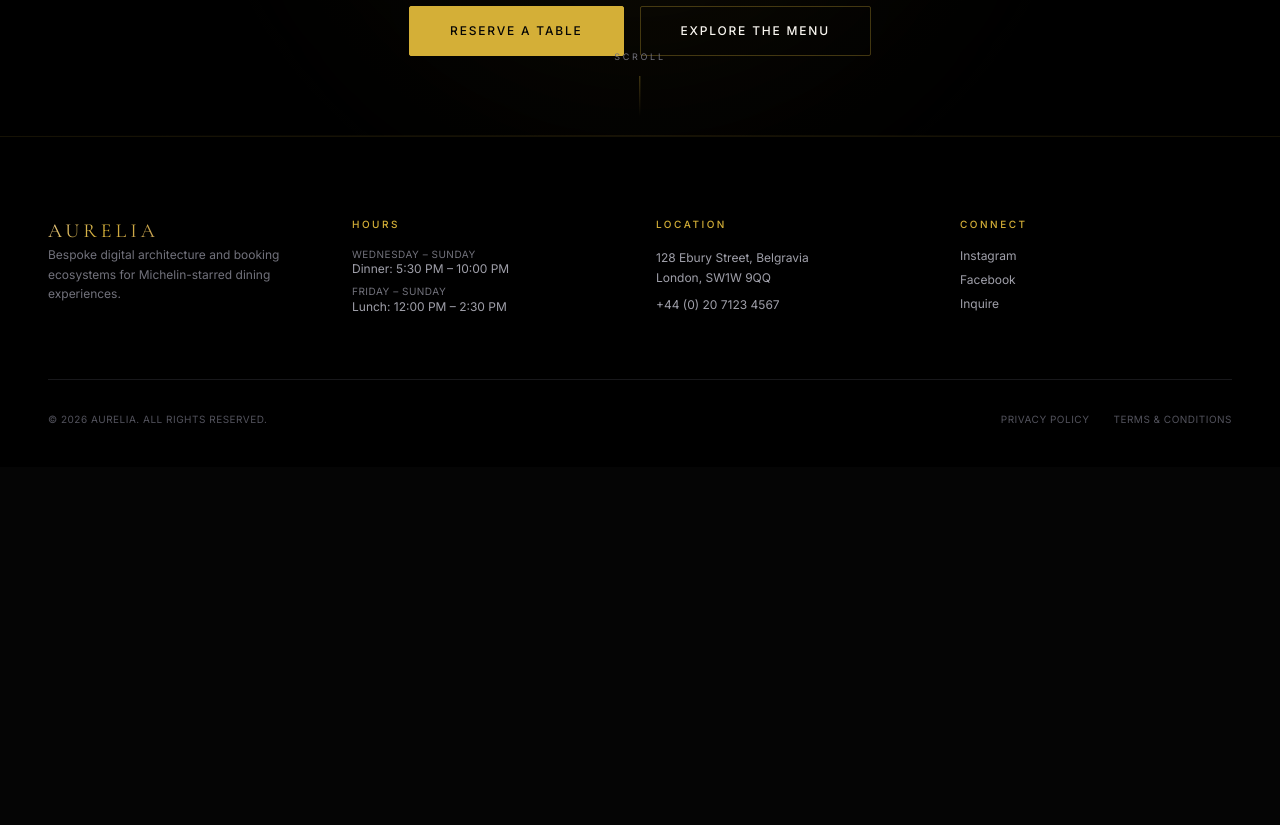
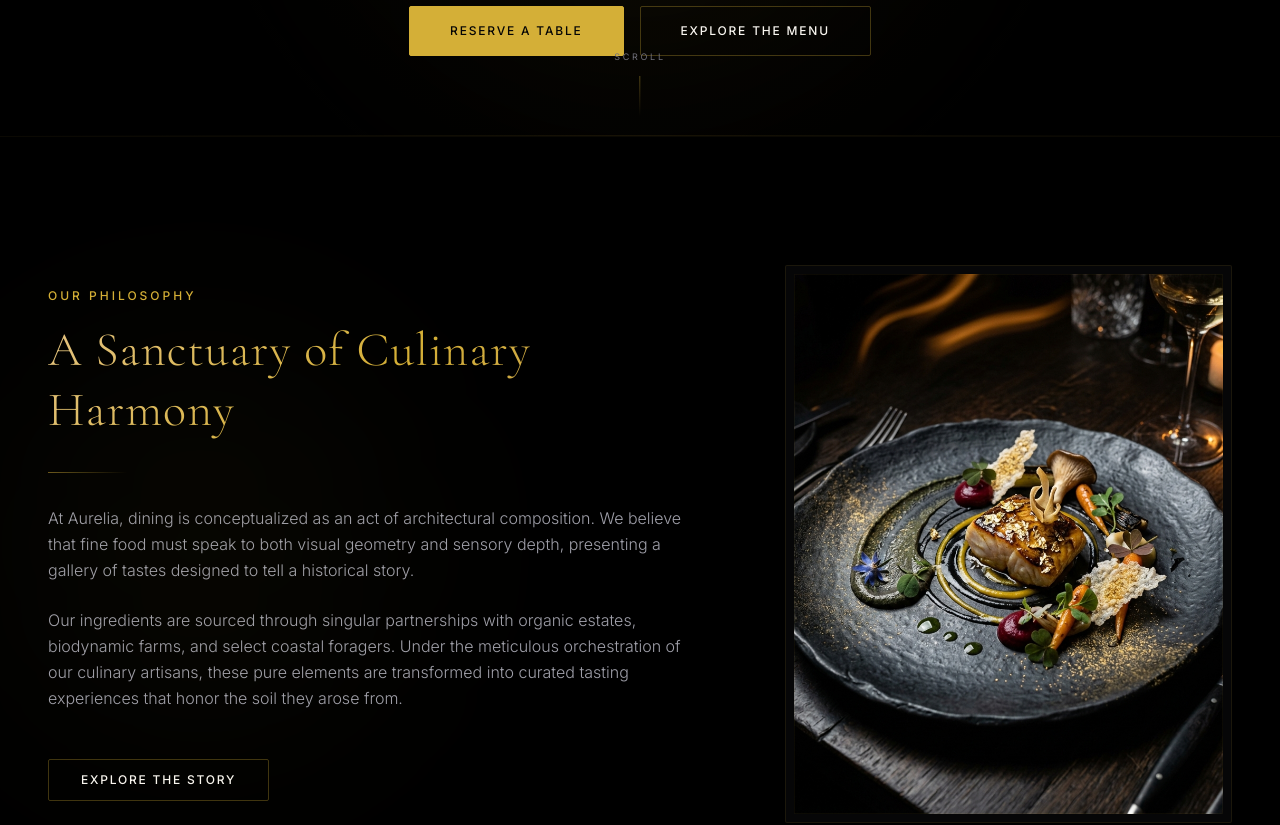
Before and after one commit to akashhimsara/AURELIA-Michelin-style-luxury-dining-, a Next.js app: page / in a window 1280 px wide. Shown: the part 640-1465 px from the top of the page. Before the commit the page ends 1107 px from the top, so only its background shows below. Built offline with nearby package versions, Linux system fonts and the light colour scheme.

Commit message:
feat: implement about section and integrate into landing page homepage

```diff
--- a/src/app/page.tsx
+++ b/src/app/page.tsx
@@ -1,10 +1,12 @@
 import { PageWrapper } from "@/components/ui/page-wrapper";
 import { Hero } from "@/features/landing/components/hero";
+import { About } from "@/features/landing/components/about";
 
 export default function Home() {
   return (
     <PageWrapper>
       <Hero />
+      <About />
     </PageWrapper>
   );
 }
--- /dev/null
+++ b/src/features/landing/components/about.tsx
@@ -0,0 +1,89 @@
+import React from "react";
+import Image from "next/image";
+import { Container } from "@/components/ui/container";
+import { Section } from "@/components/ui/section";
+import { Heading } from "@/components/ui/heading";
+import { Button } from "@/components/ui/button";
+import { AnimationWrapper } from "@/components/ui/animation-wrapper";
+
+export function About() {
+  return (
+    <Section id="story" padding="md" className="bg-black border-t border-gold/5 relative overflow-hidden">
+      {/* Ambient background gold leaf lighting leak */}
+      <div className="absolute top-1/2 left-0 w-[400px] h-[400px] bg-gold/3 rounded-full blur-[100px] pointer-events-none -translate-y-1/2" />
+
+      <Container>
+        <div className="grid grid-cols-1 lg:grid-cols-12 gap-12 lg:gap-20 items-center">
+
+          {/* Left Column: Brand Story Narrative */}
+          <div className="lg:col-span-7 space-y-8">
+            <div className="space-y-4">
+              {/* Category Label */}
+              <AnimationWrapper delay={0.2}>
+                <Heading subtitle>Our Philosophy</Heading>
+              </AnimationWrapper>
+
+              {/* Story Heading */}
+              <AnimationWrapper delay={0.4}>
+                <Heading as="h2" accent className="tracking-wide">
+                  A Sanctuary of Culinary Harmony
+                </Heading>
+              </AnimationWrapper>
+            </div>
+
+            {/* Horizontal thin gold divider line */}
+            <AnimationWrapper delay={0.5}>
+              <div className="h-[1px] w-20 bg-gradient-to-r from-gold/50 to-transparent" />
+            </AnimationWrapper>
+
+            {/* Editorial Story Paragraphs */}
+            <div className="space-y-6 text-zinc-400 font-sans text-sm sm:text-base leading-relaxed font-light">
+              <AnimationWrapper delay={0.6}>
+                <p>
+                  At Aurelia, dining is conceptualized as an act of architectural composition. We believe that fine food must speak to both visual geometry and sensory depth, presenting a gallery of tastes designed to tell a historical story.
+                </p>
+              </AnimationWrapper>
+
+              <AnimationWrapper delay={0.7}>
+                <p>
+                  Our ingredients are sourced through singular partnerships with organic estates, biodynamic farms, and select coastal foragers. Under the meticulous orchestration of our culinary artisans, these pure elements are transformed into curated tasting experiences that honor the soil they arose from.
+                </p>
+              </AnimationWrapper>
+            </div>
+
+            {/* Story CTA */}
+            <AnimationWrapper delay={0.8} className="pt-4">
+              <Button variant="outline">
+                Explore the Story
+              </Button>
+            </AnimationWrapper>
+          </div>
+
+          {/* Right Column: Culinary Masterpiece Image Showcase */}
+          <div className="lg:col-span-5 flex justify-center lg:justify-end">
+            <AnimationWrapper delay={0.5} className="w-full max-w-[400px] lg:max-w-none">
+              {/* Double border luxury photo frame */}
+              <div className="relative aspect-[4/5] w-full p-2 border border-gold/10 bg-charcoal/50 rounded-sm overflow-hidden gold-border-glow shadow-elevation">
+                {/* Thin gold border spacer line */}
+                <div className="absolute inset-2 border border-gold/5 pointer-events-none z-10" />
+
+                {/* Next.js optimized image wrapper */}
+                <div className="relative w-full h-full overflow-hidden rounded-sm bg-zinc-950">
+                  <Image
+                    src="/about-dish.png"
+                    alt="Premium Michelin-starred dish presentation at Aurelia"
+                    fill
+                    sizes="(max-width: 768px) 100vw, (max-width: 1024px) 50vw, 400px"
+                    className="object-cover transition-transform duration-1000 ease-out hover:scale-105"
+                    priority={false}
+                  />
+                </div>
+              </div>
+            </AnimationWrapper>
+          </div>
+
+        </div>
+      </Container>
+    </Section>
+  );
+}
```
Also changed, not shown: public/about-dish.png (added).
